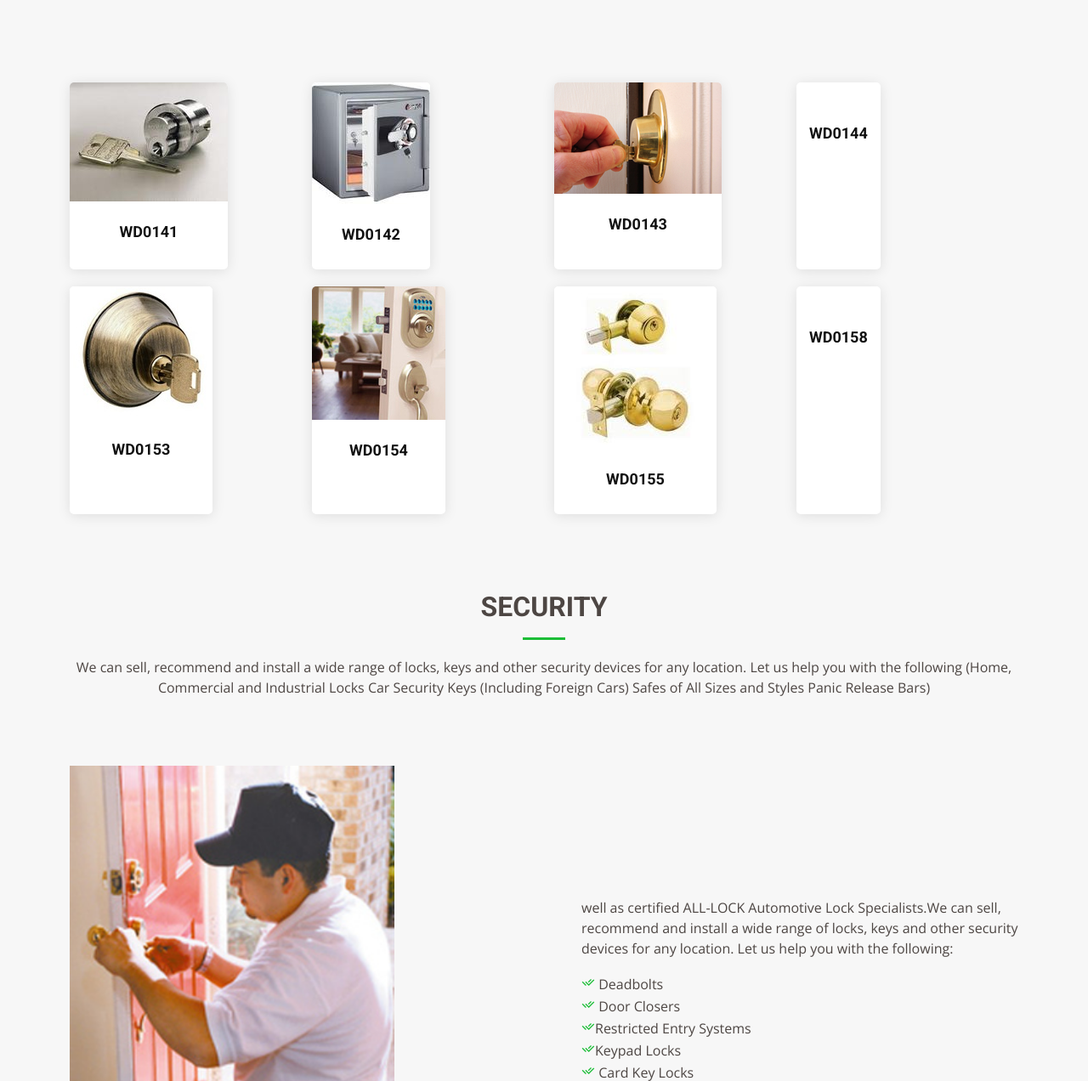
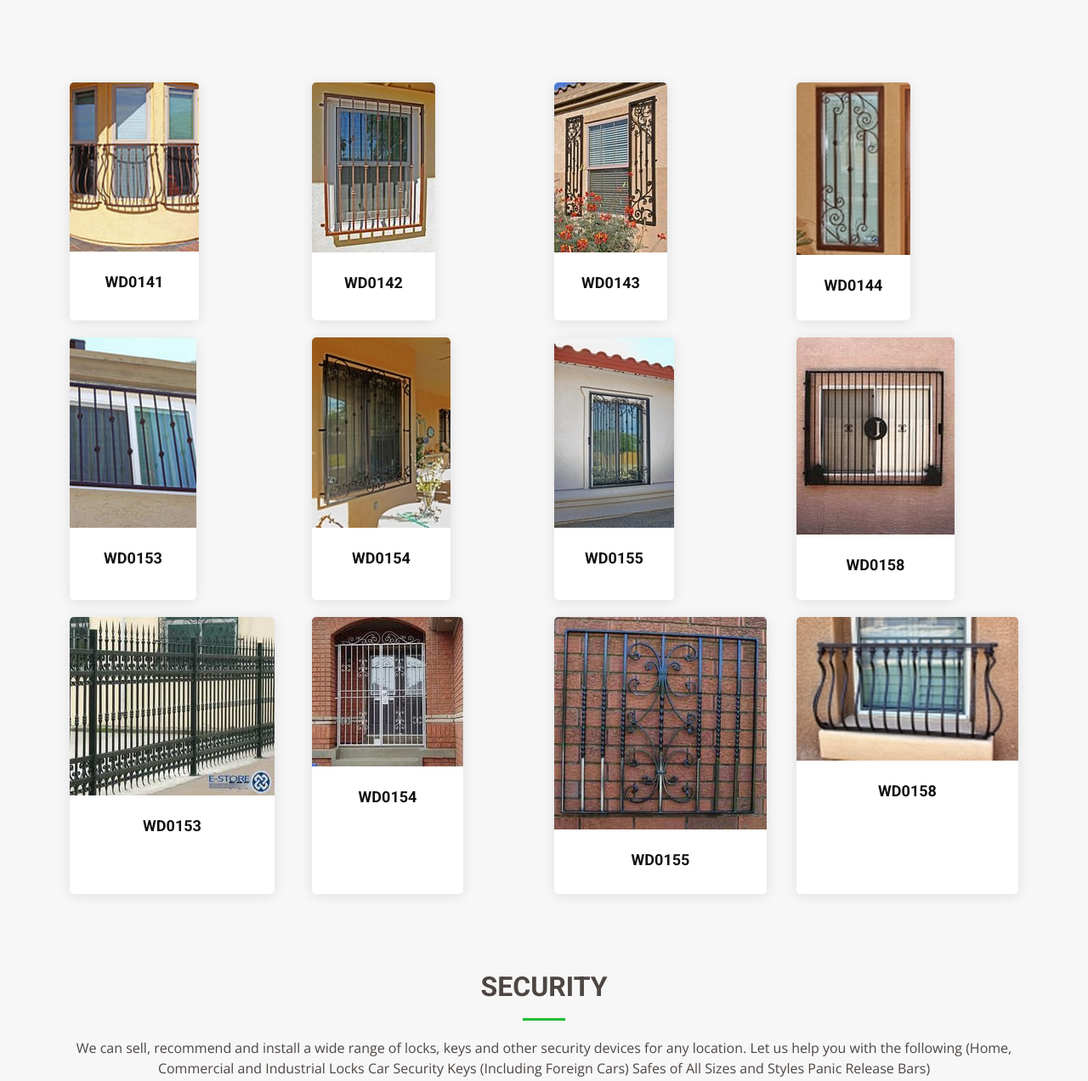
Before and after one commit to awaisprojects/-WindowsGates, a plain HTML site: page portfolio.html in a window 1280 px wide. Shown: the part 1784-3056 px from the top of the page at 85% size. Drawn offline with nearby package versions, Linux system fonts and the light colour scheme.

Commit message:
work on IRON SECURITY page

```diff
--- a/portfolio.html
+++ b/portfolio.html
@@ -229,7 +229,7 @@
               <div class="member" data-aos="fade-up">
                 <div class="member-img">
                   <img
-                    src="assets/img/portfolio/lock.jpeg"
+                    src="assets/img/ironProducts.jpeg"
                     class="img-fluid"
                     alt=""
                   />
@@ -245,7 +245,7 @@
               <div class="member" data-aos="fade-up" data-aos-delay="100">
                 <div class="member-img">
                   <img
-                    src="assets/img/portfolio/safeLock.jpeg"
+                    src="assets/img/ironProducts2.jpeg"
                     class="img-fluid"
                     alt=""
                   />
@@ -260,7 +260,7 @@
               <div class="member" data-aos="fade-up" data-aos-delay="200">
                 <div class="member-img">
                   <img
-                    src="assets/img/portfolio/lock2.jpg"
+                    src="assets/img/ironProducts3.jpeg"
                     class="img-fluid"
                     alt=""
                   />
@@ -282,7 +282,7 @@
               <div class="member" data-aos="fade-up" data-aos-delay="300">
                 <div class="member-img">
                   <img
-                    src="assets/img/portfolio//lock3.jpeg"
+                    src="assets/img/ironProducts4.jpeg"
                     class="img-fluid"
                     alt=""
                   />
@@ -302,7 +302,7 @@
               <div class="member" data-aos="fade-up">
                 <div class="member-img">
                   <img
-                    src="assets/img/portfolio/lock1.jpg"
+                    src="assets/img/ironProducts5.jpeg"
                     class="img-fluid"
                     alt=""
                   />
@@ -318,7 +318,7 @@
               <div class="member" data-aos="fade-up" data-aos-delay="100">
                 <div class="member-img">
                   <img
-                    src="assets/img/portfolio/lock16.jpg"
+                    src="assets/img/ironProducts6.jpeg"
                     class="img-fluid"
                     alt=""
                   />
@@ -333,7 +333,7 @@
               <div class="member" data-aos="fade-up" data-aos-delay="200">
                 <div class="member-img">
                   <img
-                    src="assets/img/portfolio/lock17.jpeg"
+                    src="assets/img/ironProducts7.jpeg"
                     class="img-fluid"
                     alt=""
                   />
@@ -355,7 +355,7 @@
               <div class="member" data-aos="fade-up" data-aos-delay="300">
                 <div class="member-img">
                   <img
-                    src="assets/img/portfolio//lock19.jpeg"
+                    src="assets/img/ironProducts8.jpeg"
                     class="img-fluid"
                     alt=""
                   />
@@ -368,6 +368,78 @@
             </div>
           </div>
           <!-- products row 2 end -->
+          <!-- products row 3 start -->
+          <div class="row">
+            <div class="col-lg-3 col-md-6 d-flex align-items-stretch">
+              <div class="member" data-aos="fade-up">
+                <div class="member-img">
+                  <img
+                    src="assets/img/ironProducts9.jpeg"
+                    class="img-fluid"
+                    alt=""
+                  />
+                </div>
+                <div class="member-info">
+                  <h4>WD0153</h4>
+                  <!-- <span>Chief Executive Officer</span> -->
+                </div>
+              </div>
+            </div>
+
+            <div class="col-lg-3 col-md-6 d-flex align-items-stretch">
+              <div class="member" data-aos="fade-up" data-aos-delay="100">
+                <div class="member-img">
+                  <img
+                    src="assets/img/ironProducts10.jpeg"
+                    class="img-fluid"
+                    alt=""
+                  />
+                </div>
+                <div class="member-info">
+                  <h4>WD0154</h4>
+                </div>
+              </div>
+            </div>
+
+            <div class="col-lg-3 col-md-6 d-flex align-items-stretch">
+              <div class="member" data-aos="fade-up" data-aos-delay="200">
+                <div class="member-img">
+                  <img
+                    src="assets/img/ironProducts11.jpg"
+                    class="img-fluid"
+                    alt=""
+                  />
+                  <!-- <div class="social">
+                    <a href=""><i class="bi bi-twitter"></i></a>
+                    <a href=""><i class="bi bi-facebook"></i></a>
+                    <a href=""><i class="bi bi-instagram"></i></a>
+                    <a href=""><i class="bi bi-linkedin"></i></a>
+                  </div> -->
+                </div>
+                <div class="member-info">
+                  <h4>WD0155</h4>
+                  <!-- <span>CTO</span> -->
+                </div>
+              </div>
+            </div>
+
+            <div class="col-lg-3 col-md-6 d-flex align-items-stretch">
+              <div class="member" data-aos="fade-up" data-aos-delay="300">
+                <div class="member-img">
+                  <img
+                    src="assets/img/portfolio/iSecurity.jpeg"
+                    class="img-fluid"
+                    alt=""
+                  />
+                </div>
+                <div class="member-info">
+                  <h4>WD0158</h4>
+                  <!-- <span>Accountant</span> -->
+                </div>
+              </div>
+            </div>
+          </div>
+          <!-- products row 3 end -->
 
           <div
             class="section-title"
```
Also changed, not shown: assets/img/ironProducts.jpeg (added), assets/img/ironProducts10.jpeg (added), assets/img/ironProducts11.jpg (added), assets/img/ironProducts2.jpeg (added), assets/img/ironProducts3.jpeg (added), assets/img/ironProducts4.jpeg (added), assets/img/ironProducts5.jpeg (added), assets/img/ironProducts6.jpeg (added), assets/img/ironProducts7.jpeg (added), assets/img/ironProducts8.jpeg (added), assets/img/ironProducts9.jpeg (added).
